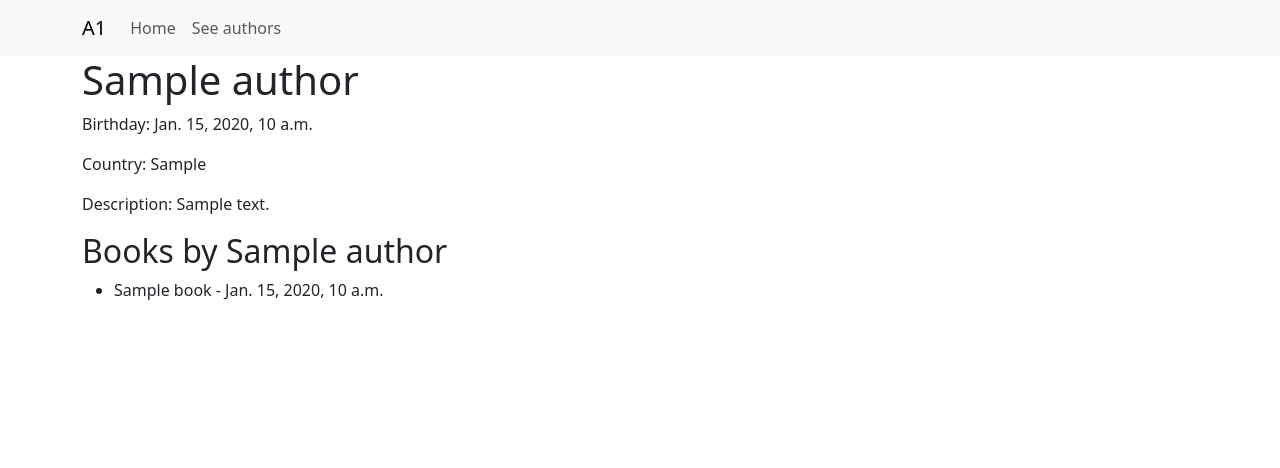
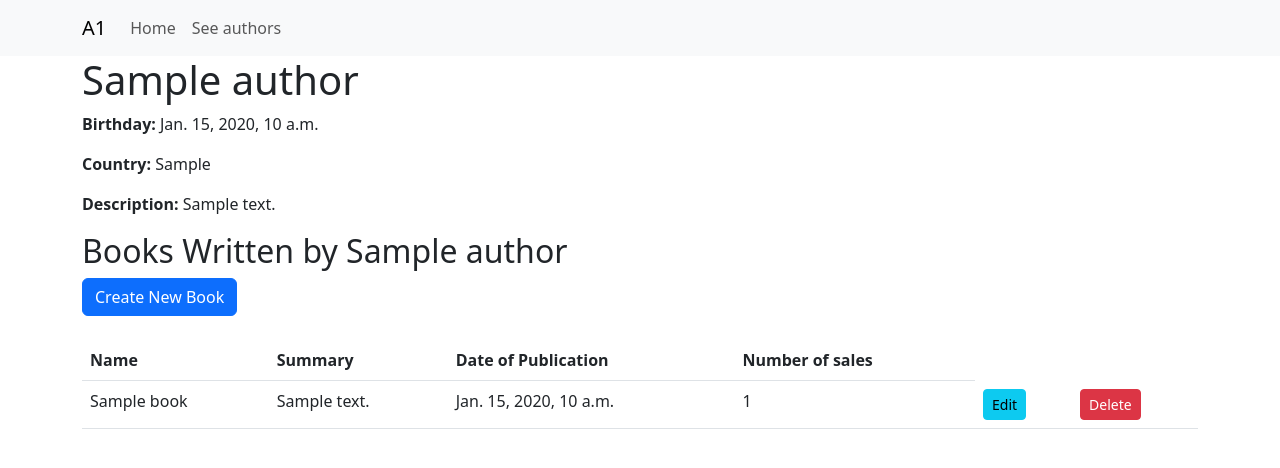
Before and after one commit to SoftwareArchitectureGroup1/Assignment1, a Django app: page /detail-author-view/1/ in a window 1280 px wide. Shown: the top 468 px of the page. Run offline with Django 4.2, Linux system fonts and the light colour scheme; tables that the repository leaves empty hold one stand-in row (values such as "Sample post"); some libraries are stand-ins or nearby versions.

Commit message:
fix detail view and added buttons

```diff
--- a/a1/views/authors.py
+++ b/a1/views/authors.py
@@ -76,6 +76,5 @@ class AuthorDetailView(DetailView):
         context = super().get_context_data(**kwargs)
         author = self.get_object()
         books = author.books.all()
-        print("Number of books:", books.count())
         context['books'] = books
         return context
--- a/templates/detailAuthor.html
+++ b/templates/detailAuthor.html
@@ -4,17 +4,44 @@
 {% block content %}
 <div class="container">
     <h1>{{ author.name }}</h1>
-    <p>Birthday: {{ author.birthday }}</p>
-    <p>Country: {{ author.country }}</p>
-    <p>Description: {{ author.description }}</p>
+    <p><strong>Birthday:</strong> {{ author.birthday }}</p>
+    <p><strong>Country:</strong> {{ author.country }}</p>
+    <p><strong>Description:</strong> {{ author.description }}</p>
 
-    <h2>Books by {{ author.name }}</h2>
-    <ul>
-        {% for book in books %}
-            <li>{{ book.name }} - {{ book.date_of_publication }}</li>
-        {% empty %}
-            <li>No books found.</li>
-        {% endfor %}
-    </ul>
+    <h2>Books Written by {{ author.name }}</h2>
+  <!– Cambiaaar ruta–>
+    <a href="{% url 'create-author' %}" class="btn btn-primary">Create New Book</a>
+    {% if books %}
+        <table class="table mt-4">
+        <thead>
+            <tr>
+                <th>Name</th>
+                <th>Summary</th>
+                <th>Date of Publication</th>
+                <th>Number of sales</th>
+            </tr>
+        </thead>
+        <tbody>
+            {% for book in books%}
+            <tr>
+                <td>{{ book.name }}</td>
+                <td>{{ book.summary }}</td>
+                <td>{{ book.date_of_publication }}</td>
+                <td>{{ book.number_of_sales }}</td>
+                <td>
+                     <!– Cambiaaar ruta–>
+                    <a href="{% url 'edit-author' author_id=author.id %}" class="btn btn-info btn-sm">Edit</a>
+                </td>
+                <td>
+                     <!– Cambiaaar ruta–>
+                    <button class="btn btn-danger btn-sm delete-author-btn" data-author-id="{{ author.id }}">Delete</button>
+                </td>
+            </tr>
+            {% endfor %}
+        </tbody>
+    </table>
+    {% else %}
+        <p>No books written by this author yet.</p>
+    {% endif %}
 </div>
 {% endblock %}
```
